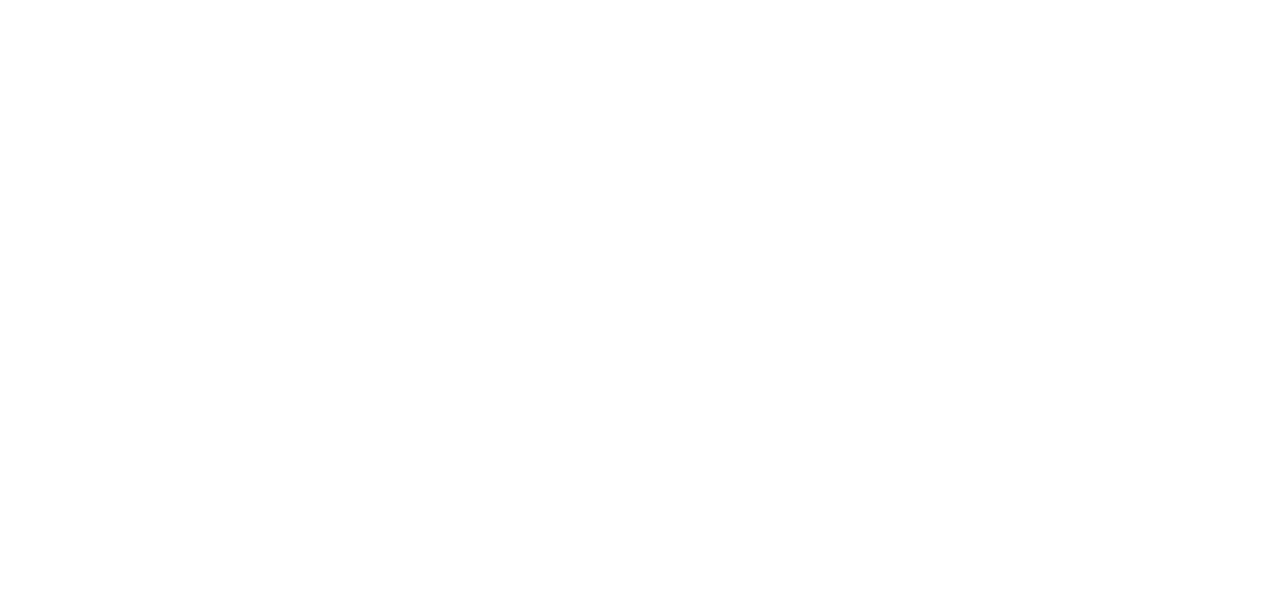
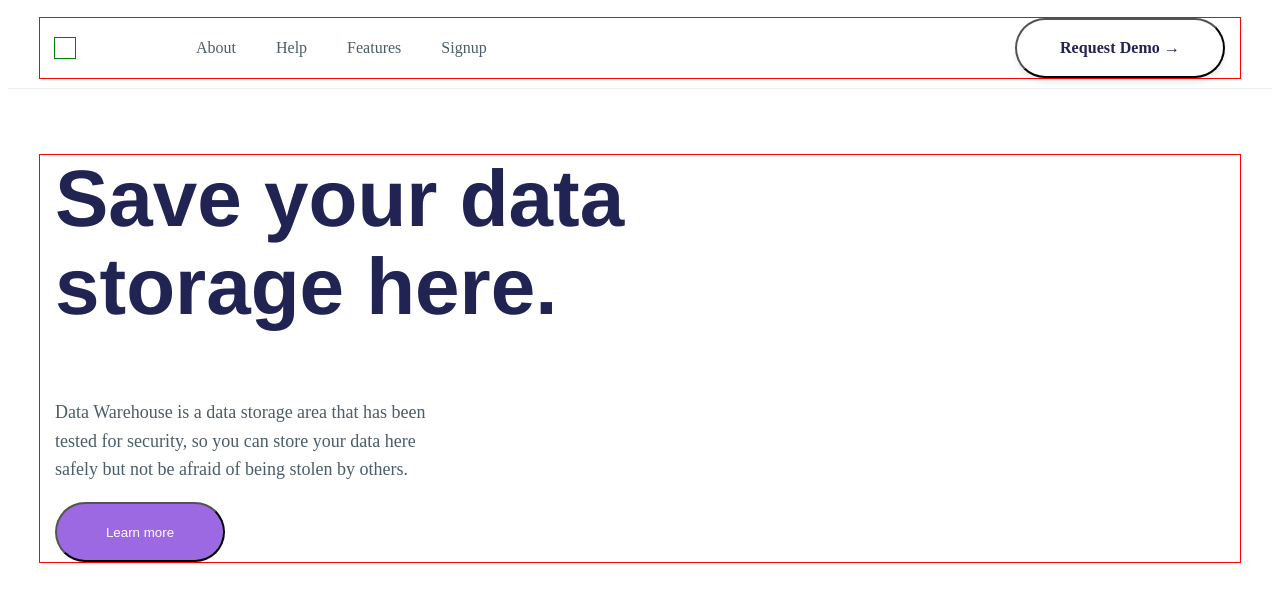
Before and after one commit to iromjalis/Datawarehouse-html-project, a plain HTML site: page index.html in a window 1280 px wide. Drawn offline with Linux system fonts and the light colour scheme.

Commit message:
hero + header

```diff
--- a/index.html
+++ b/index.html
@@ -5,11 +5,43 @@
   <meta charset="UTF-8">
   <meta name="viewport" content="width=device-width, initial-scale=1.0">
   <title>Dare Warehouse</title>
-  <link rel="stylesheet" href="./css/main.css">
+  <link rel="stylesheet" href="./css/main.min.css">
 </head>
 
 <body>
 
+  <header class="header">
+    <div class="container header-container">
+      <nav class="nav">
+        <a href="./index.html" class="logo"></a>
+        <ul class="nav-list">
+          <li class="nav-item"><a class="nav-link" href="#about">About</a></li>
+          <li class="nav-item"><a class="nav-link" href="#help">Help</a></li>
+          <li class="nav-item"><a class="nav-link" href="#features">Features</a></li>
+          <li class="nav-item"><a class="nav-link" href="#signup">Signup</a></li>
+        </ul>
+      </nav>
+      <button class="header-button" type="button">Request Demo &rarr;</button>
+    </div>
+  </header>
+  <main>
+
+    <section class="hero">
+      <div class="container">
+        <h1 class="hero-title">Save your data storage here.</h1>
+        <p class="hero-text">Data Warehouse is a data storage area that has been
+          tested for security, so you can store your data here
+          safely but not be afraid of being stolen by others.</p>
+
+        <button class="hero-button">Learn more</button>
+      </div>
+    </section>
+
+
+
+
+
+  </main>
 </body>
 
 </html>
--- a/scss/main.scss
+++ b/scss/main.scss
@@ -1,2 +1,4 @@
-@import "./utils/_base.html";
-@import "./utils/color";
+@import './utils/_base';
+@import './utils/color';
+@import './partials/header';
+@import './partials/hero';
--- /dev/null
+++ b/scss/partials/_header.scss
@@ -0,0 +1,78 @@
+.header {
+  display: flex;
+  align-items: center;
+
+  /*   padding-top: 24px;
+  padding-bottom: 24px;
+ */
+  margin-top: auto;
+  margin-bottom: auto;
+  border-bottom: 1px solid #ececec;
+  @media screen and (min-width: 481px) {
+    padding-top: 10px;
+    padding-bottom: 10px;
+  }
+  &-container {
+    display: flex;
+    justify-content: space-between;
+  }
+}
+
+.logo {
+  display: inline-flex;
+  align-items: center;
+  width: 20px;
+  height: 20px;
+  outline: 1px solid green;
+  margin-right: 121px;
+}
+
+.nav {
+  display: flex;
+  align-items: center;
+}
+.nav-list {
+  display: inline-flex;
+}
+
+.nav-link {
+  font-family: 'Avenir';
+  font-style: normal;
+  font-weight: 500;
+  font-size: 16px;
+  line-height: 1.6;
+  color: $text-color;
+  &:hover {
+    font-weight: 800;
+    color: $text-color;
+  }
+}
+
+.nav-item:not(:last-child) {
+  margin-right: 40px;
+}
+.header-button {
+  @extend %button;
+  min-width: 210px;
+  height: 60px;
+
+  background: #fff;
+  box-shadow: 0px 5px 5px rgba(75, 93, 104, 0.1);
+  border-radius: 50px;
+
+  font-family: Avenir;
+  font-style: normal;
+  font-weight: 800;
+  font-size: 16px;
+  line-height: 1, 60;
+  display: flex;
+  align-items: center;
+  justify-content: center;
+  letter-spacing: 0.005em;
+
+  color: $title-color;
+
+  &:hover {
+    background-color: $button-bg;
+  }
+}
--- /dev/null
+++ b/scss/partials/_hero.scss
@@ -0,0 +1,33 @@
+.hero-title {
+  width: 645px;
+  font-family: Helvetica;
+  font-style: normal;
+  font-weight: bold;
+  font-size: 80px;
+  line-height: 110%;
+  /* or 88px */
+
+  display: flex;
+  align-items: center;
+
+  /* 2 */
+
+  color: $title-color;
+}
+
+.hero-text {
+  width: 380px;
+  font-family: Avenir;
+  font-style: normal;
+  font-weight: 500;
+  font-size: 18px;
+  line-height: 1.6;
+  color: $text-color;
+}
+
+.hero-button {
+  @extend %button;
+  background: #9c69e2;
+  border-radius: 50px;
+  color: #fff;
+}
--- a/scss/utils/_base.scss
+++ b/scss/utils/_base.scss
@@ -1,3 +1,50 @@
 * {
-  background-color: grey;
+  box-sizing: border-box;
 }
+
+.container {
+  margin: 0 auto;
+  padding-left: 15px;
+  padding-right: 15px;
+  width: 100%;
+  outline: 1px solid red;
+
+  @media screen and (min-width: 480px) {
+    width: 480px;
+  }
+
+  @media screen and (min-width: 768px) {
+    width: 768px;
+  }
+  @media screen and (min-width: 1200px) {
+    width: 1200px;
+  }
+}
+
+%container {
+  margin: 0 auto;
+  width: 1200px;
+  padding-left: 15px;
+  padding-right: 15px;
+}
+
+%button {
+  min-width: 170px;
+  height: 60px;
+  border-radius: 50px;
+  background-color: transparent;
+}
+
+ul,
+a,
+li {
+  text-decoration: none;
+  list-style: none;
+  margin: 0;
+  padding: 0;
+
+  &:hover,
+  &:fosuc {
+    cursor: pointer;
+  }
+}
--- a/scss/utils/_color.scss
+++ b/scss/utils/_color.scss
@@ -0,0 +1,4 @@
+$title-color: #212353;
+$main-text-color: #4b5d68;
+$button-bg: #9c69e2;
+$text-color: #4b5d68;
```
Also changed, not shown: css/main.css, css/main.min.css (added), 2 other files.
